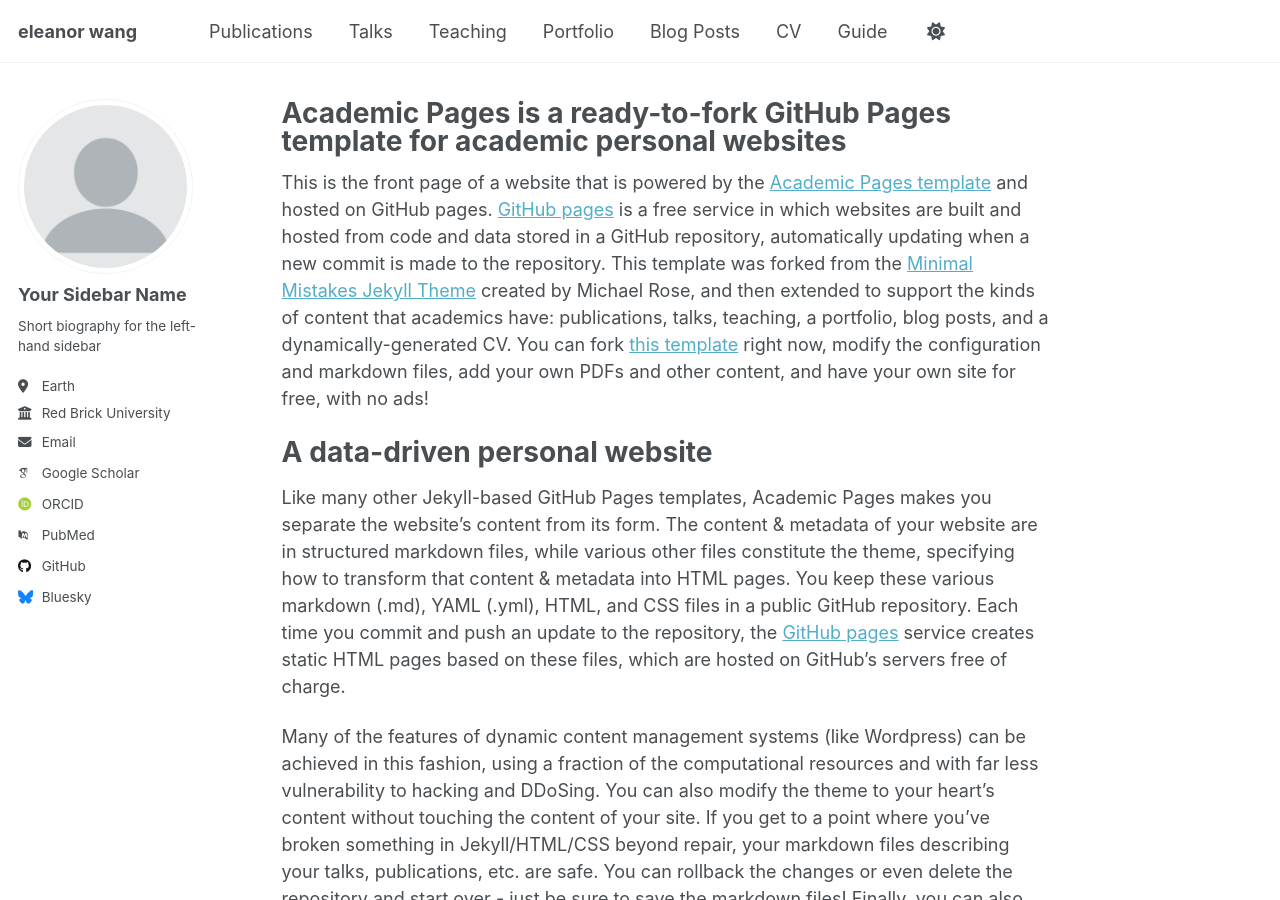
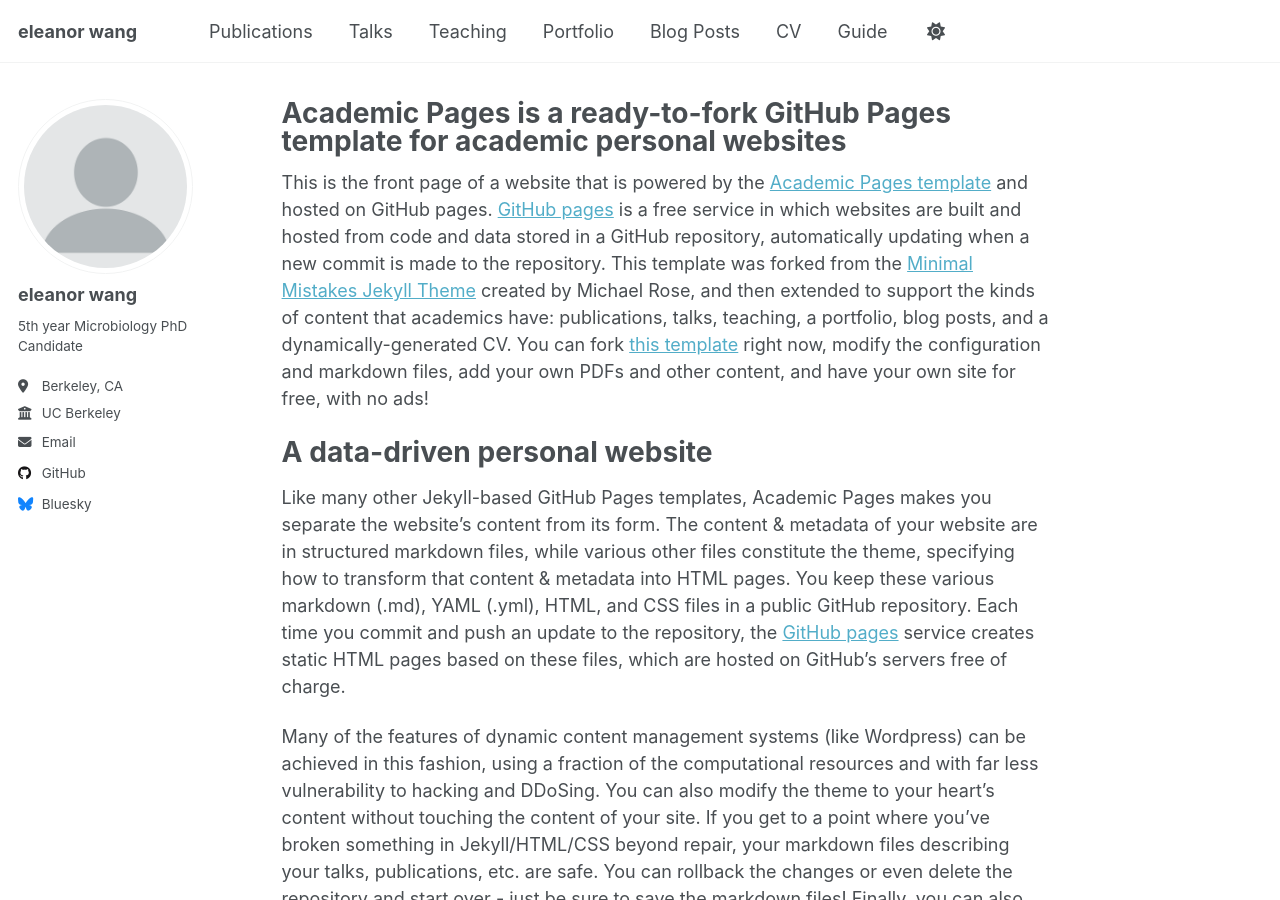
Before and after one commit to eledamame/eledamame.github.io, a Jekyll site: the page built from _pages/about.md, in a window 1280 px wide and 900 px high. Built offline with Jekyll 4.4.1, drawn with Linux system fonts in a browser that asks for light colours; some web fonts are replaced.

Commit message:
Update _config.yml

```diff
--- a/_config.yml
+++ b/_config.yml
@@ -15,7 +15,7 @@ name                     : &name "eleanor wang"
 description              : &description "personal description"
 url                      : https://eledamame.github.io # the base hostname & protocol for your site e.g. "https://[your GitHub username].github.io" or if you already have some other page hosted on Github then use "https://[your GitHub username].github.io/[Your Repo Name]"
 baseurl                  : "" # the subpath of your site, e.g. "/blog"
-repository               : "academicpages/academicpages.github.io"
+repository               : "eledamame/eledamame.github.io"
 
 # Site Author - The following control what appear as part of the author content on the side bar.
 #               If a field is blank the icon and link will not appear, otherwise it will be shown.
@@ -23,22 +23,22 @@ repository               : "academicpages/academicpages.github.io"
 author:
   # Biographic information
   avatar           : "profile.png"
-  name             : "Your Sidebar Name"
+  name             : "eleanor wang"
   pronouns         : # example: "she/her"
-  bio              : "Short biography for the left-hand sidebar"
-  location         : "Earth"
-  employer         : "Red Brick University"
+  bio              : "5th year Microbiology PhD Candidate"
+  location         : "Berkeley, CA"
+  employer         : "UC Berkeley"
   uri              : # URL
   email            : "eleanorwang@berkeley.edu"
 
   # Academic websites
   academia         : # URL
   arxiv            : # URL - Update with the correct link to your profile
-  googlescholar    : "https://scholar.google.com/citations?user=PS_CX0AAAAAJ"
+  googlescholar    : #"https://scholar.google.com/citations?user=PS_CX0AAAAAJ"
   impactstory      : # URL
-  orcid            : "http://orcid.org/yourorcidurl"
+  orcid            : #"http://orcid.org/yourorcidurl"
   semantic         : # URL
-  pubmed           : "https://www.ncbi.nlm.nih.gov/pubmed/?term=john+snow"
+  pubmed           : #"https://www.ncbi.nlm.nih.gov/pubmed/?term=john+snow"
   researchgate     : # URL
   scopus           : # URL
 
@@ -46,12 +46,12 @@ author:
   bitbucket        : # Username - Update with your username on the site
   codepen          : # Username
   dribbble         : # Username
-  github           : "academicpages"
+  github           : "eledamame"
   kaggle           : # Username
   stackoverflow    : # User number or user number and name (i.e., use "1" or "1/jeff-atwood")
 
   # Social media
-  bluesky          : "bsky.app" # Replace this with you Bluesky username
+  bluesky          : "eleanorwang.bsky.app" # Replace this with you Bluesky username
   facebook         : # Username
   flickr           : # Username
   foursquare       : # Username
```
